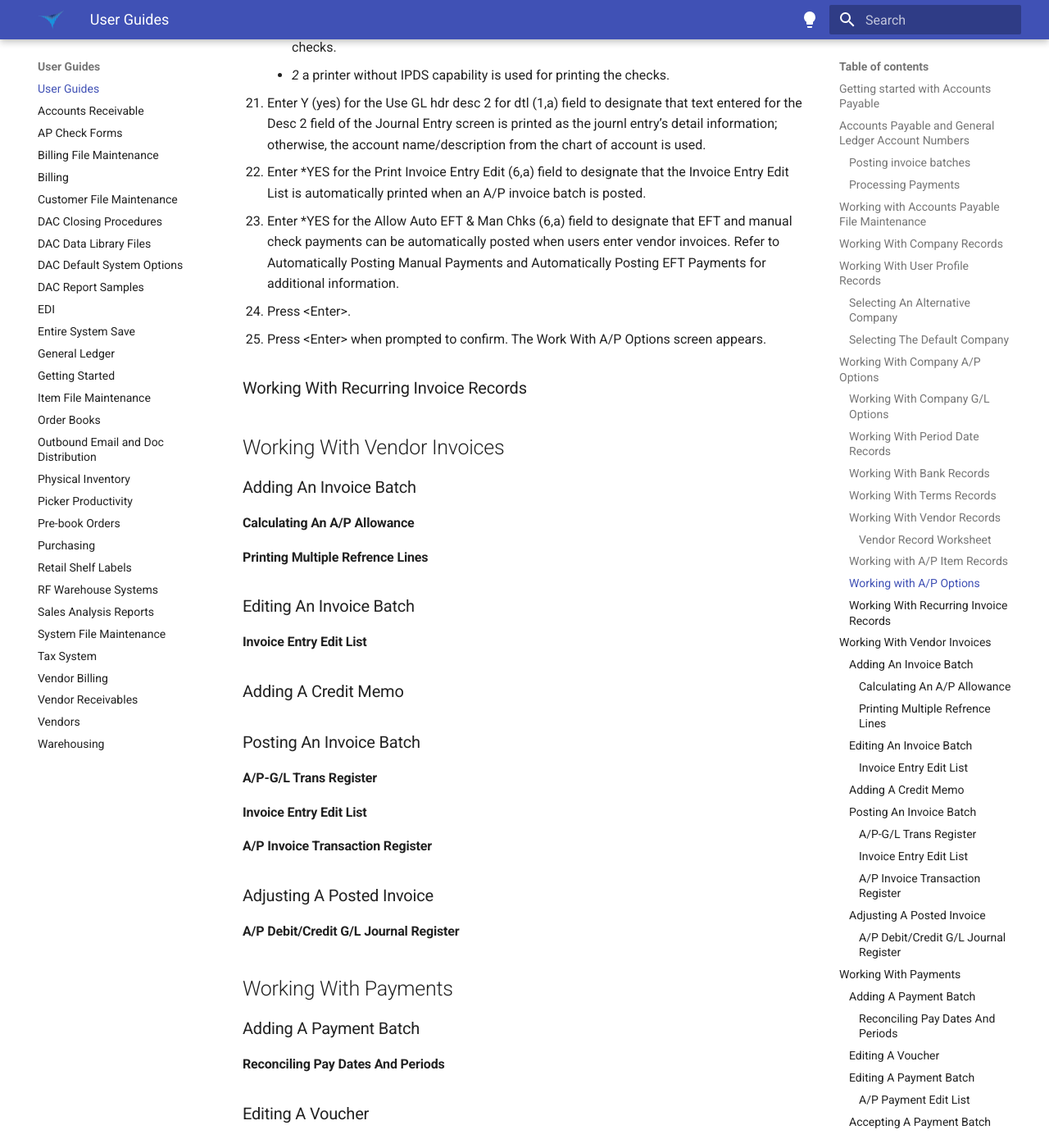
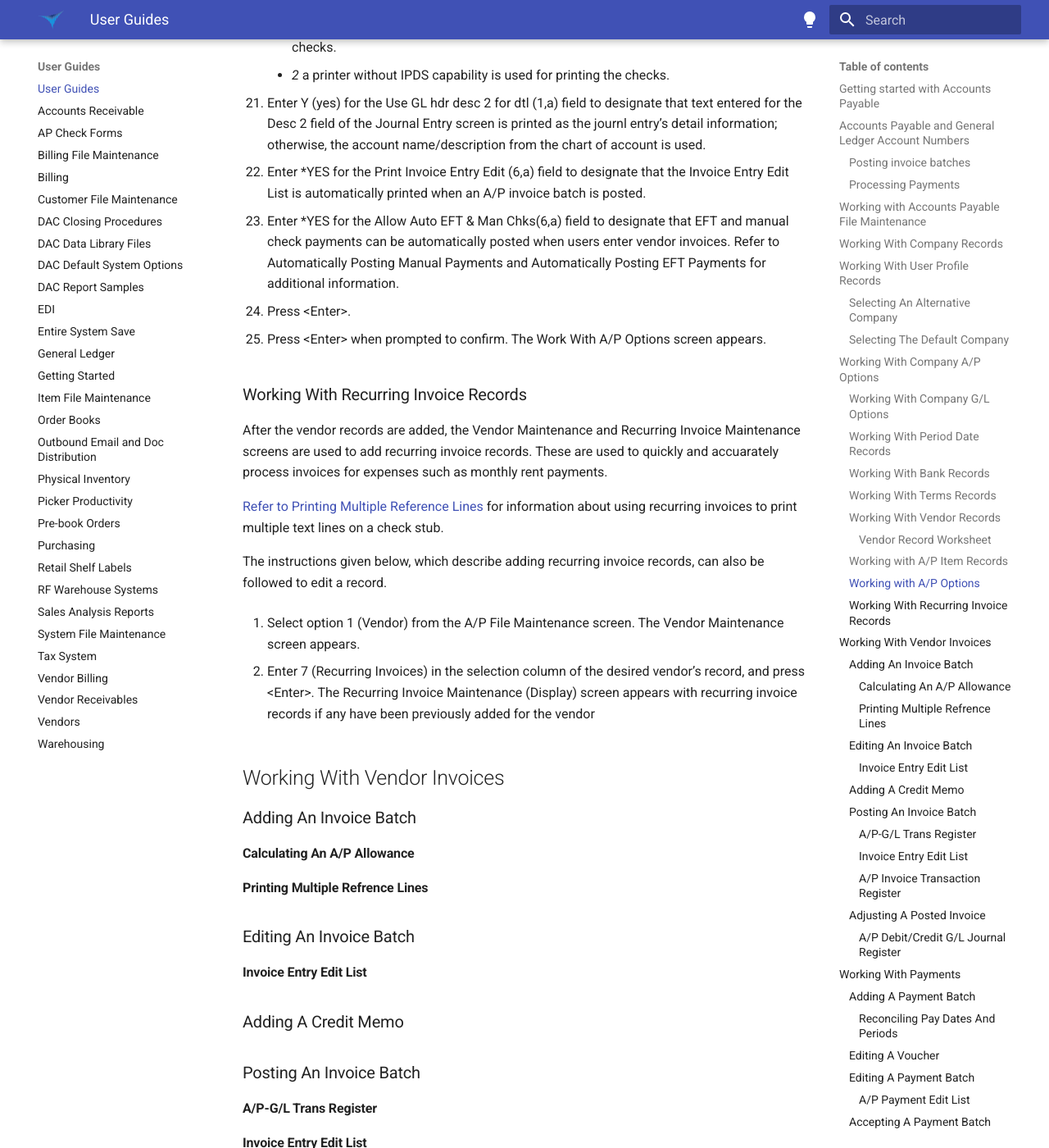
Before and after one commit to AydenB/mkdocs, an MkDocs documentation site: the page built from docs/user-guide/Accounts Payable.md, in a window 1280 px wide and 1400 px high, scrolled down 30039 px. Shown: the whole window at 82% size. Built offline with MkDocs 1.6.1 and Material for MkDocs 9.7.7, drawn with Linux system fonts in a browser that asks for light colours.

Commit message:
AP chapter

```diff
--- a/docs/user-guide/Accounts Payable.md
+++ b/docs/user-guide/Accounts Payable.md
@@ -660,22 +660,28 @@ Center (3,n) field. Contact CDR support personnel for additional information.
 20. If A/P laser printer checks are used, enter one of the following values for the A/P Laser Check?(No/1/2) (1,a) field to designate the type of printer used. If the continous form check is used, enter N (no). Refer to the A/P Check Forms document for additional information.
     - *1* a printer with IPDS (intelligent printer data stream) capability is used for printing the checks.
     - *2* a printer without IPDS capability is used for printing the checks.
-21.  Enter  Y (yes) for the Use GL hdr desc 2 for dtl (1,a) field to designate that text
-entered for the Desc 2 field of the Journal Entry screen is printed as the journl
-entry’s detail information; otherwise, the account name/description from the chart
-of account is used.
-22.  Enter  *YES for the Print Invoice Entry Edit (6,a) field to designate that the
-Invoice Entry Edit List is automatically printed when an A/P invoice batch is
-posted.
-23.  Enter  *YES for the Allow Auto EFT & Man Chks (6,a) field to designate
-that EFT and manual check payments can be automatically posted when users
-enter vendor invoices. Refer to Automatically Posting Manual Payments and
-Automatically Posting EFT Payments for additional information.
-24.  Press <Enter&gt;.
-25.  Press <Enter&gt; when prompted to confirm. The Work With A/P Options  screen
-appears.
+21. Enter  Y (yes) for the Use GL hdr desc 2 for dtl (1,a) field to designate that text entered for the Desc 2 field of the Journal Entry screen is printed as the journl entry’s detail information; otherwise, the account name/description from the chart of account is used.
+
+22. Enter  *YES for the Print Invoice Entry Edit (6,a) field to designate that the
+Invoice Entry Edit List is automatically printed when an A/P invoice batch is posted.
+
+23. Enter  *YES for the Allow Auto EFT & Man Chks(6,a) field to designate that EFT and manual check payments can be automatically posted when users enter vendor invoices. Refer to Automatically Posting Manual Payments and Automatically Posting EFT Payments for additional information.
+
+24. Press &lt;Enter&gt;.
+
+25. Press &lt;Enter&gt; when prompted to confirm. The Work With A/P Options screen appears.
 
 ### Working With Recurring Invoice Records
+
+After the vendor records are added, the Vendor Maintenance and Recurring Invoice Maintenance screens are used to add recurring invoice records. These are used to quickly and accuarately process invoices for expenses such as monthly rent payments.
+
+[Refer to Printing Multiple Reference Lines](#printing-multiple-refrence-lines) for information about using recurring invoices to print multiple text lines on a check stub.
+
+The instructions given below, which describe adding recurring invoice records, can also be followed to edit a record.
+
+1. Select option 1 (Vendor) from the A/P File Maintenance screen. The Vendor Maintenance screen appears.
+
+2. Enter 7 (Recurring Invoices) in the selection column of the desired vendor’s record, and press &lt;Enter&gt;. The Recurring Invoice Maintenance (Display) screen appears with recurring invoice records if any have been previously added for the vendor
 
 ## Working With Vendor Invoices
 
```
